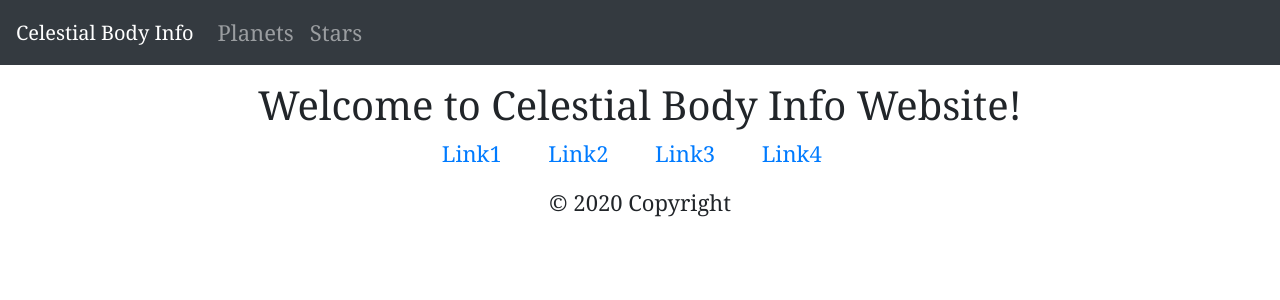
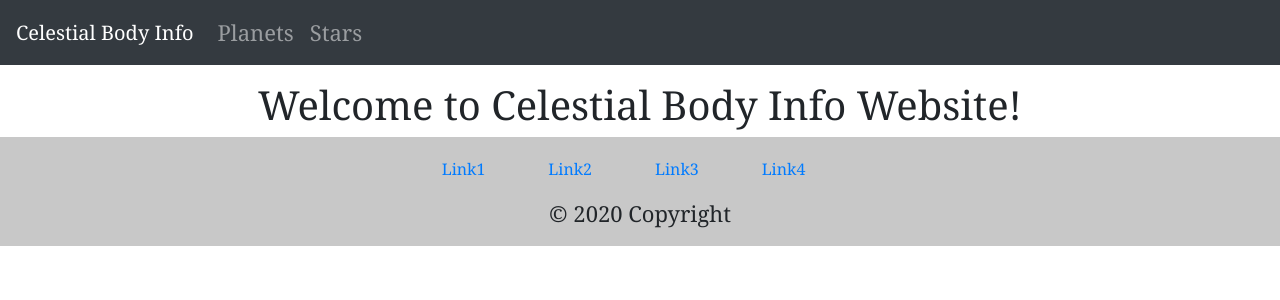
Before and after one commit to MDeMaio/celestial-body-info, a Vue app in the folder client/: page / in a window 1280 px wide. Shown: the top 300 px of the page. Built offline with nearby package versions, Linux system fonts and the light colour scheme; the HTML template or start-up script is replaced by a standard one.

Commit message:
footer style

```diff
--- a/client/src/App.vue
+++ b/client/src/App.vue
@@ -19,9 +19,9 @@
     </div>
 
     <footer>
-        <div class ="container-fluid">
-            <div class="row justify-content-md-center">
-                <div class="col-md-1"><a href="#!">Link1</a></div>
+        <div class="container-fluid" style="background:#C8C8C8;">
+            <div class="row justify-content-md-center" style="font-size:16px;padding-top:20px;">
+                <div class="col-md-1" ><a href="#!">Link1</a></div>
                 <div class="col-md-1"><a href="#!">Link2</a></div>
                 <div class="col-md-1"><a href="#!">Link3</a></div>
                 <div class="col-md-1"><a href="#!">Link4</a></div>
@@ -44,6 +44,10 @@ export default {
     font-size: 22px;
 }
 
+.footer {
+    font-size: 1px;
+}
+
 html {
   overflow-y: scroll;
 }
```
